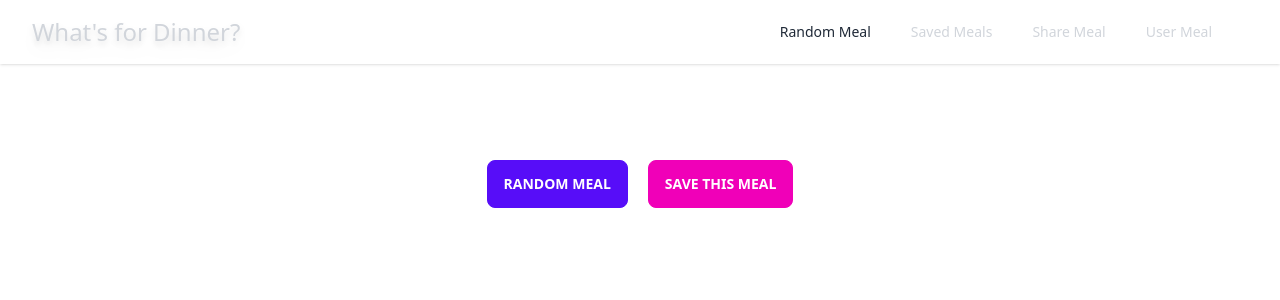
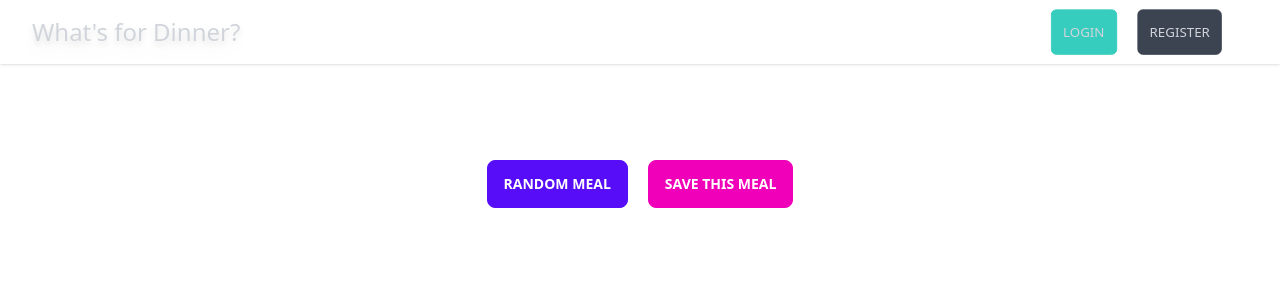
Before and after one commit to TFuray/random-meal-vite, a React (Vite) app in the folder frontend/: page / in a window 1280 px wide. Shown: the top 300 px of the page. Built offline with nearby package versions, Linux system fonts and the light colour scheme; a web font is replaced by a local one.

Commit message:
adde login register

```diff
--- a/frontend/src/App.jsx
+++ b/frontend/src/App.jsx
@@ -4,12 +4,14 @@ import 'react-toastify/dist/ReactToastify.css'
 import Dashboard from './pages/Dashboard'
 import Login from './pages/Login'
 import Register from './pages/Register'
+import Header from './components/generalComps/Header'
 
 
 function App() {
   return (
     <>
       <Router>
+        <Header />
         <div>
           <Routes>
             <Route path="/" element={<Dashboard />} />
--- a/frontend/src/components/generalComps/Header.jsx
+++ b/frontend/src/components/generalComps/Header.jsx
@@ -1,37 +1,49 @@
+import { useState } from "react"
 import { useSelector, useDispatch } from "react-redux"
-import { Link, useNavigation } from "react-router-dom"
+import { Link, useNavigate } from "react-router-dom"
+import { logout, reset } from "../../features/auth/authSlice"
 
 const Header = () => {
   const dispatch = useDispatch()
+  const navigate = useNavigate()
   const { user } = useSelector((state) => state.auth)
+  const [theme, setTheme] = useState('dark')
 
+  const onLogout = () => {
+    dispatch(logout())
+    dispatch(reset())
+    navigate('/')
+  }
 
   return (
     <>
-
+      {user ? (
         <div>
           <nav className="bg-white dark:bg-gray-800  shadow ">
             <div className="px-8 mx-auto max-w-7xl">
               <div className="flex items-center justify-between h-16">
                 <div className="w-full justify-between flex items-center">
-                <a className="flex-shrink-0" href="/">
+                  <div className="flex-shrink-0" href="/">
                     {/* <img className="w-8 h-8" src="/icons/rocket.svg" alt="Workflow" /> */}
-                  <h1 className="text-2xl text-gray-300 drop-shadow-lg font-medium">What's for Dinner?</h1>
-                </a>
+                    <h1 className="text-2xl text-gray-300 drop-shadow-lg font-medium"><Link to='/'> What's for Dinner?</Link></h1>
+                  </div>
                   <div className="hidden md:block">
                     <div className="flex items-baseline ml-10 space-x-4">
-                    <a className="text-gray-800 dark:text-white  hover:text-gray-800 dark:hover:text-white px-3 py-2 rounded-md text-sm font-medium" href="/#">
-                      Random Meal
-                    </a>
-                    <a className="text-gray-300  hover:text-gray-800 dark:hover:text-white px-3 py-2 rounded-md text-sm font-medium" href="/#">
-                      Saved Meals
-                    </a>
-                    <a className="text-gray-300  hover:text-gray-800 dark:hover:text-white px-3 py-2 rounded-md text-sm font-medium" href="/#">
-                      Share Meal
-                    </a>
-                    <a className="text-gray-300  hover:text-gray-800 dark:hover:text-white px-3 py-2 rounded-md text-sm font-medium" href="/#">
-                      User Meal
-                    </a>
+                      <div className="text-gray-800 dark:text-white  hover:text-gray-800 dark:hover:text-white px-3 py-2 rounded-md text-sm font-medium" href="/#">
+                        <Link to='/'>Random Meal</Link>
+                      </div>
+                      <div className="text-gray-300  hover:text-gray-800 dark:hover:text-white px-3 py-2 rounded-md text-sm font-medium" href="/#">
+                        <Link to='/savedMeals'> Saved Meals</Link>
+                      </div>
+                      <div className="text-gray-300  hover:text-gray-800 dark:hover:text-white px-3 py-2 rounded-md text-sm font-medium" href="/#">
+                        <Link to='/shareMeal'> Share Meal</Link>
+                      </div>
+                      <div className="text-gray-300  hover:text-gray-800 dark:hover:text-white px-3 py-2 rounded-md text-sm font-medium" href="/#">
+                        <Link to='/userMeals'> User Meals</Link>
+                      </div>
+                      <button onClick={() => onLogout()} className="btn btn-accent text-gray-300  hover:text-gray-800 dark:hover:text-white px-3 py-2 rounded-md text-sm font-medium" href="/#">
+                        Logout
+                      </button>
                     </div>
                   </div>
                 </div>
@@ -51,22 +63,67 @@ const Header = () => {
             </div>
             <div className="md:hidden">
               <div className="px-2 pt-2 pb-3 space-y-1 sm:px-3">
-              <a className="text-gray-300 hover:text-gray-800 dark:hover:text-white block px-3 py-2 rounded-md text-base font-medium" href="/#">
-                Random Meal
-              </a>
-              <a className="text-gray-800 dark:text-white block px-3 py-2 rounded-md text-base font-medium" href="/#">
-                Saved Meals
-              </a>
-              <a className="text-gray-300 hover:text-gray-800 dark:hover:text-white block px-3 py-2 rounded-md text-base font-medium" href="/#">
-                Share Meal
-              </a>
-              <a className="text-gray-300 hover:text-gray-800 dark:hover:text-white block px-3 py-2 rounded-md text-base font-medium" href="/#">
-                User Meals
-              </a>
+                <div className="text-gray-300 hover:text-gray-800 dark:hover:text-white block px-3 py-2 rounded-md text-base font-medium" href="/#">
+                  <Link to='/'>Random Meal</Link>
+                </div>
+                <div className="text-gray-800 dark:text-white block px-3 py-2 rounded-md text-base font-medium" href="/#">
+                  <Link to='/savedMeals'> Saved Meals</Link>              </div>
+                <div className="text-gray-300 hover:text-gray-800 dark:hover:text-white block px-3 py-2 rounded-md text-base font-medium" href="/#">
+                  <Link to='/shareMeal'> Share Meal</Link>
+                </div>
+                <div className="text-gray-300 hover:text-gray-800 dark:hover:text-white block px-3 py-2 rounded-md text-base font-medium" href="/#">
+                  <Link to='/userMeals'> User Meals</Link>
+                </div>
               </div>
             </div>
           </nav>
         </div>
+      ) : (
+          <div>
+            <nav className="bg-white dark:bg-gray-800  shadow ">
+              <div className="px-8 mx-auto max-w-7xl">
+                <div className="flex items-center justify-between h-16">
+                  <div className="w-full justify-between flex items-center">
+                    <div className="flex-shrink-0" href="/">
+                      {/* <img className="w-8 h-8" src="/icons/rocket.svg" alt="Workflow" /> */}
+                      <h1 className="text-2xl text-gray-300 drop-shadow-lg font-medium"><Link to='/'> What's for Dinner?</Link></h1>
+                    </div>
+                    <div className="hidden md:block">
+                      <div className="flex items-baseline ml-10 space-x-4">
+                        <button className="btn btn-accent text-gray-300  hover:text-gray-800 dark:hover:text-white px-3 py-2 rounded-md text-sm font-medium" href="/#">
+                          <Link to='/login'> Login</Link>
+                        </button> <button className="btn text-gray-300  hover:text-gray-800 dark:hover:text-white px-3 py-2 rounded-md text-sm font-medium" href="/#">
+                          <Link to='/register'>Register</Link>
+                        </button>
+                      </div>
+                    </div>
+                  </div>
+                  <div className="block">
+                    <div className="flex items-center ml-4 md:ml-6">
+                    </div>
+                  </div>
+                  <div className="flex -mr-2 md:hidden">
+                    <button className="text-gray-800 dark:text-white hover:text-gray-300 inline-flex items-center justify-center p-2 rounded-md focus:outline-none">
+                      <svg width={20} height={20} fill="currentColor" className="w-8 h-8" viewBox="0 0 1792 1792" xmlns="http://www.w3.org/2000/svg">
+                        <path d="M1664 1344v128q0 26-19 45t-45 19h-1408q-26 0-45-19t-19-45v-128q0-26 19-45t45-19h1408q26 0 45 19t19 45zm0-512v128q0 26-19 45t-45 19h-1408q-26 0-45-19t-19-45v-128q0-26 19-45t45-19h1408q26 0 45 19t19 45zm0-512v128q0 26-19 45t-45 19h-1408q-26 0-45-19t-19-45v-128q0-26 19-45t45-19h1408q26 0 45 19t19 45z">
+                        </path>
+                      </svg>
+                    </button>
+                  </div>
+                </div>
+              </div>
+              <div className="md:hidden">
+                <div className="px-2 pt-2 pb-3 space-y-1 sm:px-3">
+                  <button className="btn btn-accent text-gray-300  hover:text-gray-800 dark:hover:text-white px-3 py-2 rounded-md text-sm font-medium" href="/#">
+                    <Link to='/login'> Login</Link>
+                  </button> <button className="btn text-gray-300  hover:text-gray-800 dark:hover:text-white px-3 py-2 rounded-md text-sm font-medium" href="/#">
+                    <Link to='/register'>Register</Link>
+                  </button>
+                </div>
+              </div>
+            </nav>
+          </div>
+      )}
 
 
     </>
--- /dev/null
+++ b/frontend/src/components/generalComps/Spinner.jsx
@@ -0,0 +1,9 @@
+function Spinner () {
+  return (
+    <div className='loadingSpinnerContainer'>
+      <div className='loadingSpinner'></div>
+    </div>
+  )
+}
+
+export default Spinner
--- a/frontend/src/pages/Dashboard.jsx
+++ b/frontend/src/pages/Dashboard.jsx
@@ -1,16 +1,18 @@
 import { getRandomMeal } from '../features/meal/mealSlice';
 import { useState, useEffect } from 'react';
 import { useDispatch, useSelector } from 'react-redux';
-import DashboardShell from '../components/dashboardComps/DashboardShell';
-import Header from '../components/generalComps/Header';
+import { useNavigate } from 'react-router-dom';
 import ButtonRandomMeal from '../components/dashboardComps/ButtonRandomMeal';
 import DisplayMeal from '../components/dashboardComps/DisplayMeal';
-import DisplayIngredients from '../components/dashboardComps/DisplayIngredients';
 import ButtonSave from '../components/dashboardComps/ButtonSave';
 
 const Dashboard = () => {
+  const navigate = useNavigate()
+  const dispatch = useDispatch()
   const [randomMeal, setRandomMeal] = useState([]);
-  const [ingList, setIngList] = useState([])
+
+  const { user } = useSelector(state => state.auth)
+
 
   const onClick = async () => {
     fetch(`https://www.themealdb.com/api/json/v1/1/random.php`)
@@ -20,30 +22,21 @@ const Dashboard = () => {
       )
   }
 
-  const getIng = () => {
-    for (let i = 1; i < 20; i++) {
-      if (randomMeal['strIngredient' + i] != '') {
-        setIngList(randomMeal['strIngredient' + i])
-      }
-    }
-
-  }
-
   return (
     <div>
-      <Header />
       <section>
         <div className='grid'>
-          {console.log(randomMeal[0])}
           <DisplayMeal
-           randomMeal={randomMeal}
+            randomMeal={randomMeal}
           />
         </div>
         <div className='flex justify-center mt-24'>
           <ButtonRandomMeal
             onClick={onClick}
           />
-          <ButtonSave />
+          {randomMeal !== [] ? (
+            <ButtonSave />
+          ) : (null)}
         </div>
       </section>
     </div>
--- a/frontend/src/pages/Login.jsx
+++ b/frontend/src/pages/Login.jsx
@@ -1,3 +1,4 @@
+import Header from '../components/generalComps/Header'
 import { useState, useEffect } from 'react'
 import { useSelector, useDispatch } from 'react-redux'
 import { useNavigate } from 'react-router-dom'
@@ -54,6 +55,7 @@ const Login = () => {
   }
 
   return (
+    <>
     <div className='flex justify-center'>
       <div className='card bg-primary w-80 h-80 place-content-center shadow-lg'>
         <section className='text-center'>
@@ -93,6 +95,7 @@ const Login = () => {
         </section>
       </div>
     </div>
+</>
   )
 }
 
--- a/frontend/src/pages/Register.jsx
+++ b/frontend/src/pages/Register.jsx
@@ -63,6 +63,7 @@ const Register = () => {
   }
 
   return (
+    <>
     <div className="flex justify-center">
       <div className='card bg-primary w-80 h-96 place-content-center shadow-lg'>
         <section className='text-center'>
@@ -124,6 +125,7 @@ const Register = () => {
         </section>
       </div>
     </div>
+    </>
   )
 }
 
--- a/frontend/vite.config.js
+++ b/frontend/vite.config.js
@@ -10,7 +10,7 @@ export default defineConfig({
 
     // to serve on the 3000 port
     host: '0.0.0.0',
-    port: 3001
+    port: 3000
   },
   plugins: [react()]
 })
```
Also changed, not shown: frontend/src/components/dashboardComps/DisplayIngredients.jsx (deleted, +0 -13 lines), frontend/src/components/dashboardComps/DisplayMeal.jsx (+20 -21 lines), 1 other file (tests, documents, lock files or other folders). Lines whose indentation alone changed are shown as unchanged.
